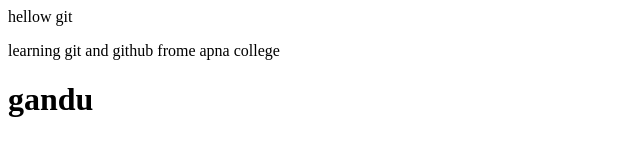
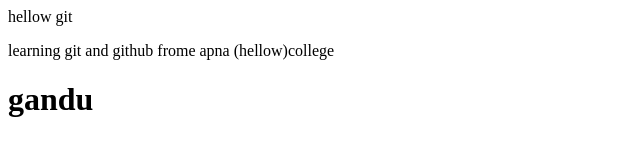
Before and after one commit to aniketpatraa/git-and-github, a plain HTML site: page git/index.html in a window 1280 px wide. Shown: the full height of the page, 0-640 px from the left. Drawn offline with Linux system fonts and the light colour scheme.

Commit message:
add extra part

```diff
--- a/git/index.html
+++ b/git/index.html
@@ -1,3 +1,3 @@
 <p>hellow git </p>
-<p> learning git and github frome apna college</p>
+<p> learning git and github frome apna (hellow)college</p>
 <h1>gandu</h1>
```
